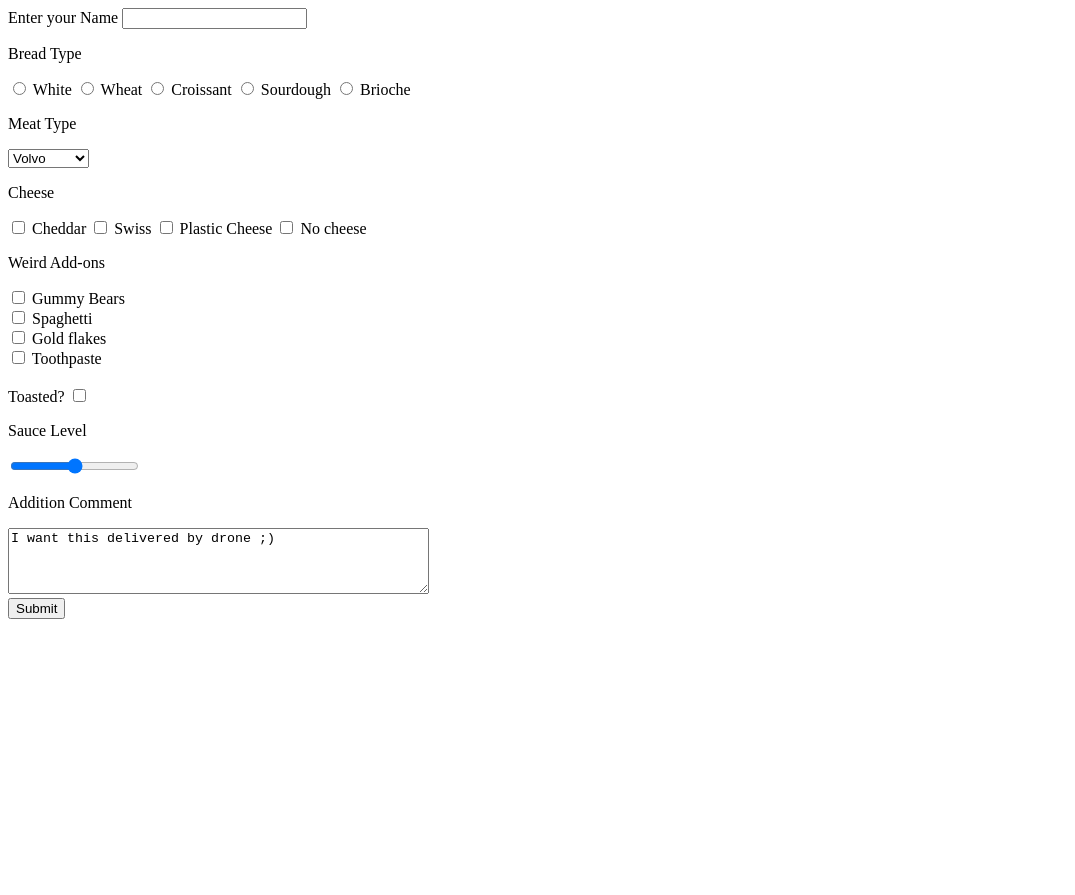
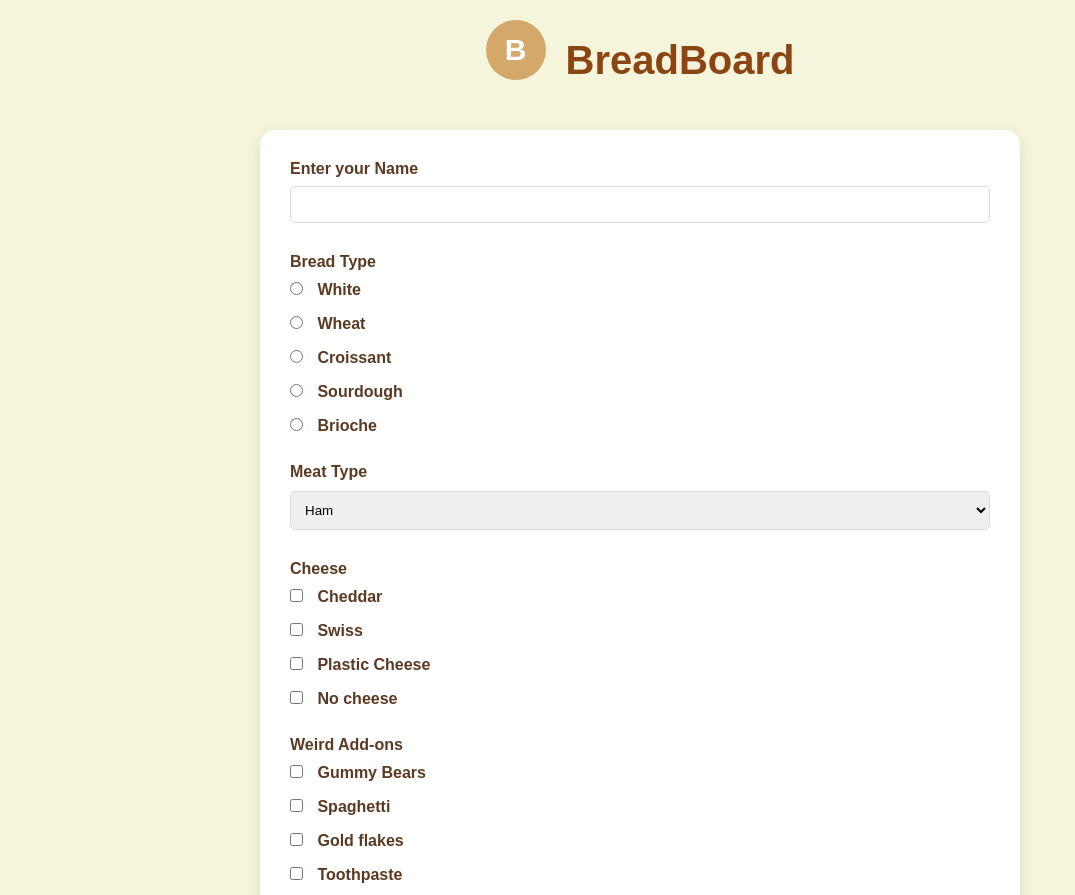
Before and after one commit to MahraibFatima/breadBoard, a plain HTML site: page index.html in a window 1280 px wide. Shown: the top 895 px of the page, without its empty margins (0-1075 px from the left). Before the commit the page ends 800 px from the top, so only its background shows below. Drawn offline with Linux system fonts and the light colour scheme.

Commit message:
css attatched and logo added

```diff
--- a/index.html
+++ b/index.html
@@ -4,10 +4,16 @@
 <head>
     <meta charset="UTF-8">
     <meta name="viewport" content="width=device-width, initial-scale=1.0">
+    <link rel="stylesheet" href="style.css">
     <title>BreadBoard</title>
 </head>
 
 <body>
+    <div class="header">
+        <div class="logo">B</div>
+        <h1>BreadBoard</h1>
+    </div>
+
     <form>
         <div>
             <label>Enter your Name</label>
@@ -16,59 +22,48 @@
 
         <div>
             <p>Bread Type</p>
-            <input type="radio" required>
-            <label>White</label>
-
-            <input type="radio" required>
-            <label>Wheat</label>
-
-            <input type="radio" required>
-            <label>Croissant</label>
-
-            <input type="radio" required>
-            <label>Sourdough</label>
-
-            <input type="radio" required>
-            <label>Brioche </label>
+            <div class="radio-group">
+                <label><input type="radio" name="bread" required> White</label>
+                <label><input type="radio" name="bread" required> Wheat</label>
+                <label><input type="radio" name="bread" required> Croissant</label>
+                <label><input type="radio" name="bread" required> Sourdough</label>
+                <label><input type="radio" name="bread" required> Brioche</label>
+            </div>
         </div>
 
         <div>
             <p>Meat Type</p>
             <select>
-                <option value="Ham">Volvo</option>
-                <option value="Turkey">Saab</option>
-                <option value="Mystery Meat">Mercedes</option>
-                <option value="No meat">Audi</option>
+                <option value="Ham">Ham</option>
+                <option value="Turkey">Turkey</option>
+                <option value="Mystery Meat">Mystery Meat</option>
+                <option value="No meat">No meat</option>
             </select>
         </div>
 
         <div>
             <p>Cheese</p>
-            <input type="checkbox" value="option 1"> Cheddar
-            <input type="checkbox" value="option 2"> Swiss
-            <input type="checkbox" value="option 2"> Plastic Cheese
-            <input type="checkbox" value="option 2"> No cheese
+            <div class="checkbox-group">
+                <label><input type="checkbox" value="Cheddar"> Cheddar</label>
+                <label><input type="checkbox" value="Swiss"> Swiss</label>
+                <label><input type="checkbox" value="Plastic Cheese"> Plastic Cheese</label>
+                <label><input type="checkbox" value="No cheese"> No cheese</label>
+            </div>
         </div>
 
         <div>
             <p>Weird Add-ons</p>
-            <div>
-                <input type="checkbox">
-                <label for="weirdo1">Gummy Bears</label><br>
-                <input type="checkbox">
-                <label for="weirdo2"> Spaghetti</label><br>
-                <input type="checkbox">
-                <label for="weirdo3"> Gold flakes</label><br>
-                <input type="checkbox">
-                <label for="weirdo3"> Toothpaste</label><br>
-                <br>
+            <div class="checkbox-group">
+                <label><input type="checkbox" id="weirdo1"> Gummy Bears</label>
+                <label><input type="checkbox" id="weirdo2"> Spaghetti</label>
+                <label><input type="checkbox" id="weirdo3"> Gold flakes</label>
+                <label><input type="checkbox" id="weirdo4"> Toothpaste</label>
             </div>
         </div>
 
         <div>
             <label>Toasted?</label>
-            <input type="checkbox">
-            <label for="toggle"></label>
+            <input type="checkbox" id="toggle">
         </div>
 
         <div>
@@ -80,7 +75,11 @@
             <p>Addition Comment</p>
             <textarea id="comment" name="c" rows="4" cols="50">I want this delivered by drone ;)</textarea>
         </div>
-        <input type="submit" value="Submit">
+
+        <div class="button-group">
+            <input type="submit" value="Submit">
+            <input type="reset" value="Reset">
+        </div>
     </form>
 </body>
 
```
